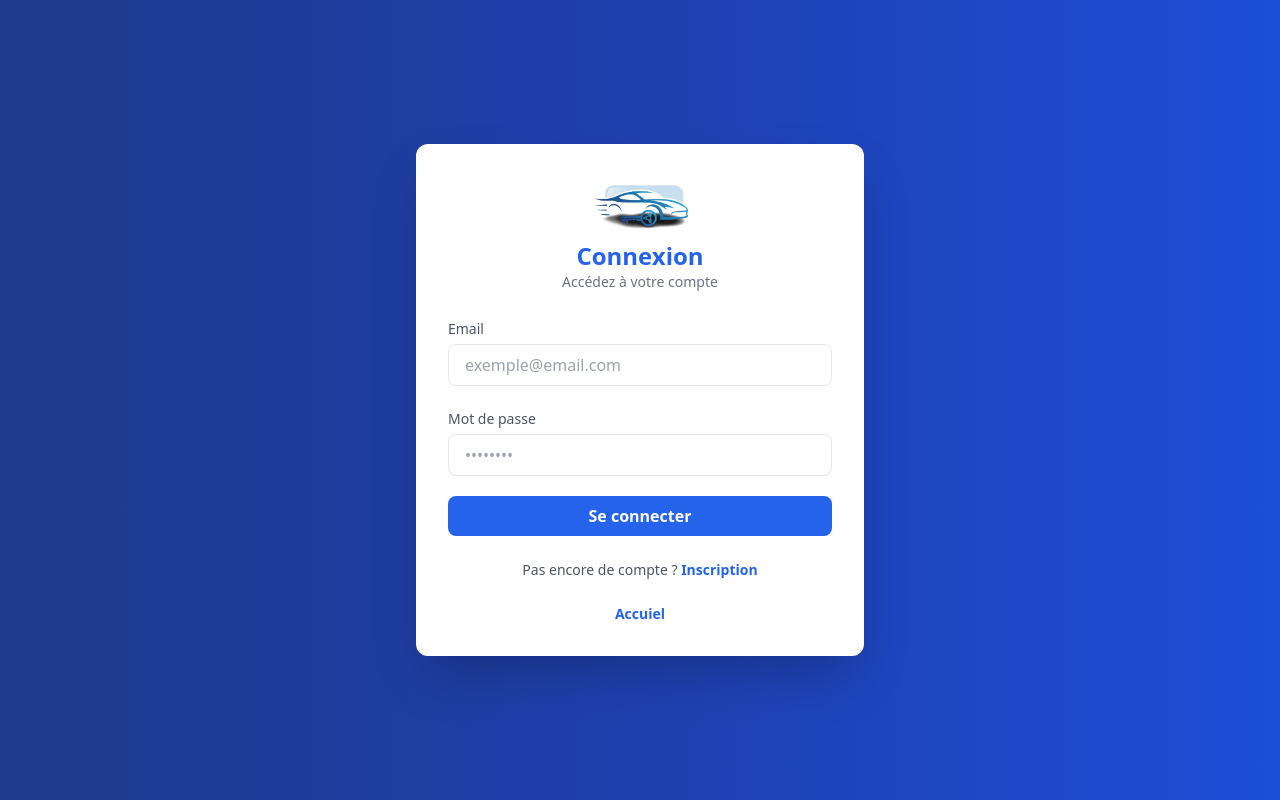
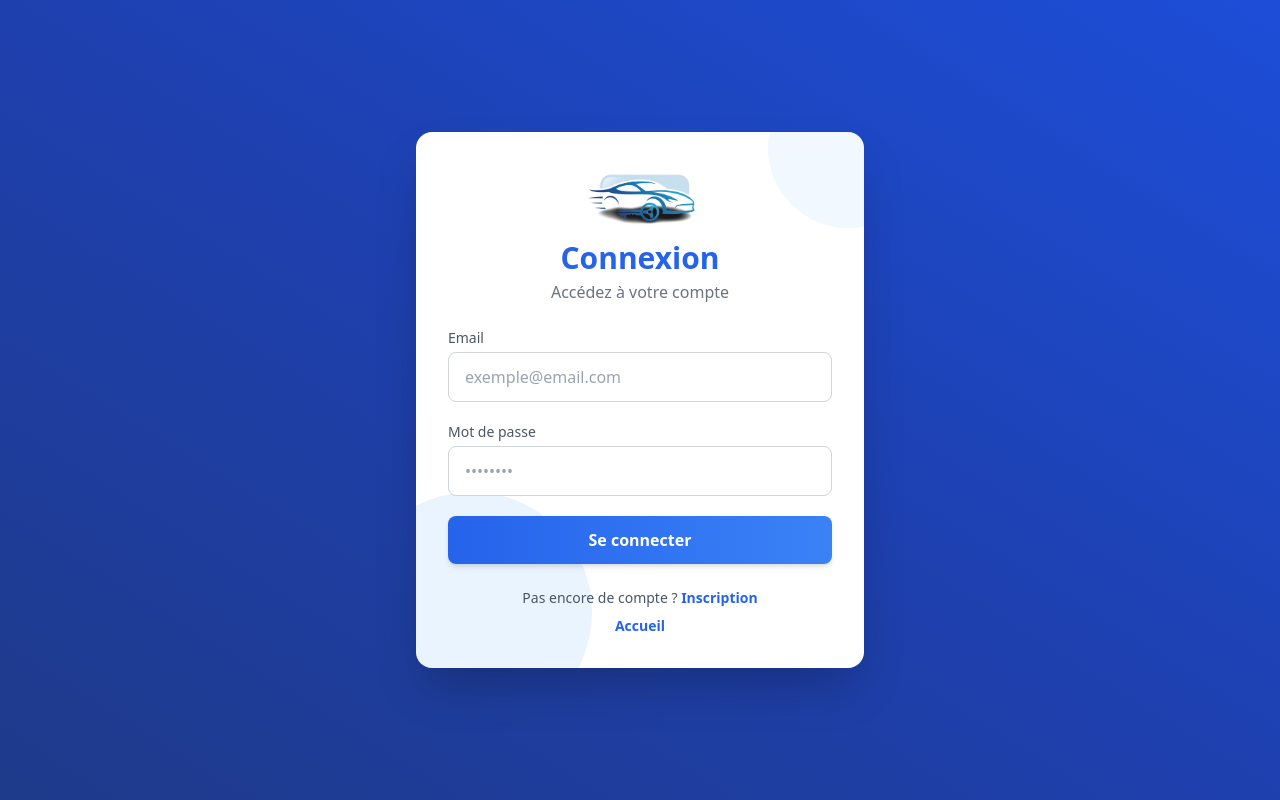
Before and after one commit to AZIZABADA10/MaBagnole, a PHP site: page /login.php in a window 1280 px wide. Run offline with PHP 8.4, Linux system fonts and the light colour scheme; some libraries are stand-ins or nearby versions.

Commit message:
Modification du fichier login.php

```diff
--- a/login.php
+++ b/login.php
@@ -11,16 +11,13 @@ if (isset($_POST['connecter'])) {
     if (!$result['success']) {
         $errorMessage = $result['message'];
     } else {
-
         $role = $_SESSION['user']['role'] ?? 'client';
-
-
         if ($role === 'admin') {
             header('Location: Pages/Admin/dashboard.php');
             exit();
         } else {
-            header('Location: espace_client.php');
-
+            header('Location: nos_voitures.php');
+            exit();
         }
     }
 }
@@ -36,51 +33,54 @@ if (isset($_POST['connecter'])) {
     <link rel="shortcut icon" href="Assets/logos/logo.png" type="image/x-icon">
 </head>
 
-<body class="min-h-screen bg-gradient-to-r from-blue-900 via-blue-800 to-blue-700 flex items-center justify-center">
+<body class="min-h-screen bg-gradient-to-tr from-blue-900 via-blue-800 to-blue-700 flex items-center justify-center font-sans">
 
-    <div class="bg-white rounded-xl shadow-2xl w-full max-w-md p-8">
-        <!-- Logo -->
-        <div class="text-center mb-6">
-            <img src="Assets/logos/logo.png" class="mx-auto h-14 mb-2" alt="logo">
-            <h1 class="text-2xl font-bold text-blue-600">Connexion</h1>
-            <p class="text-gray-500 text-sm">Accédez à votre compte</p>
+    <div class="bg-white rounded-2xl shadow-2xl w-full max-w-md p-8 relative overflow-hidden">
+        <!-- Decoration Background Circles -->
+        <div class="absolute -top-16 -right-16 w-40 h-40 bg-blue-200 rounded-full opacity-20"></div>
+        <div class="absolute -bottom-16 -left-16 w-60 h-60 bg-blue-300 rounded-full opacity-20"></div>
+
+        <!-- Logo & Title -->
+        <div class="text-center mb-6 relative z-10">
+            <img src="Assets/logos/logo.png" class="mx-auto h-16 mb-3" alt="logo">
+            <h1 class="text-3xl font-bold text-blue-600">Connexion</h1>
+            <p class="text-gray-500 mt-1">Accédez à votre compte</p>
         </div>
-         <?php if (!empty($errorMessage)) : ?>
-            <div class="mb-4 p-3 text-red-700 bg-red-100 border border-red-400 rounded">
-                <?php echo $errorMessage; ?>
+
+        <!-- Error Message -->
+        <?php if (!empty($errorMessage)) : ?>
+            <div class="mb-4 p-3 text-red-700 bg-red-100 border border-red-400 rounded relative z-10">
+                <?= $errorMessage ?>
             </div>
         <?php endif; ?>
+
         <!-- Form -->
-        <form class="space-y-5" action="login.php" method="POST">
+        <form class="space-y-5 relative z-10" action="login.php" method="POST">
             <div>
-                <label class="text-sm font-medium text-gray-600">Email</label>
+                <label class="block text-sm font-medium text-gray-600 mb-1">Email</label>
                 <input type="email" name="email" placeholder="exemple@email.com"
-                    class="w-full mt-1 px-4 py-2 border rounded-lg focus:ring-2 focus:ring-blue-600 outline-none">
+                    class="w-full px-4 py-3 border border-gray-300 rounded-lg focus:ring-2 focus:ring-blue-500 focus:border-transparent transition duration-300 outline-none">
             </div>
 
             <div>
-                <label class="text-sm font-medium text-gray-600">Mot de passe</label>
+                <label class="block text-sm font-medium text-gray-600 mb-1">Mot de passe</label>
                 <input type="password" name="mot_de_passe" placeholder="••••••••"
-                    class="w-full mt-1 px-4 py-2 border rounded-lg focus:ring-2 focus:ring-blue-600 outline-none">
+                    class="w-full px-4 py-3 border border-gray-300 rounded-lg focus:ring-2 focus:ring-blue-500 focus:border-transparent transition duration-300 outline-none">
             </div>
 
             <button name="connecter"
-                class="w-full bg-blue-600 text-white py-2 rounded-lg font-semibold hover:bg-blue-700 transition">
+                class="w-full bg-gradient-to-r from-blue-600 to-blue-500 text-white py-3 rounded-lg font-semibold shadow-md hover:shadow-lg hover:from-blue-700 hover:to-blue-600 transition duration-300">
                 Se connecter
             </button>
         </form>
 
-        <!-- Footer -->
-        <div class="text-center mt-6 text-sm text-gray-600">
+        <!-- Footer Links -->
+        <div class="text-center mt-6 text-sm text-gray-600 relative z-10">
             Pas encore de compte ?
-            <a href="register.php" class="text-blue-600 font-semibold hover:underline">
-                Inscription
-            </a>
+            <a href="register.php" class="text-blue-600 font-semibold hover:underline">Inscription</a>
         </div>
-          <div class="text-center mt-6 text-sm text-gray-600">
-            <a href="index.php" class="text-blue-600 font-semibold hover:underline">
-                Accuiel
-            </a>
+        <div class="text-center mt-2 text-sm text-gray-600 relative z-10">
+            <a href="index.php" class="text-blue-600 font-semibold hover:underline">Accueil</a>
         </div>
     </div>
 
```
